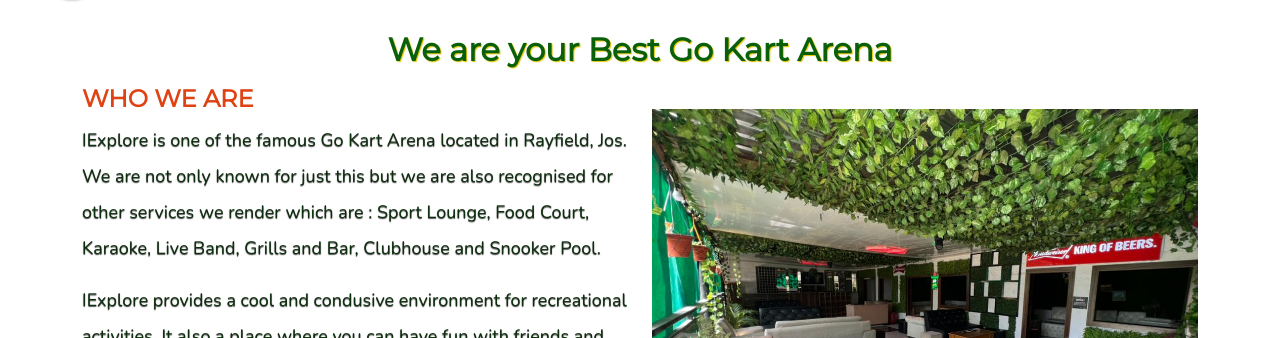
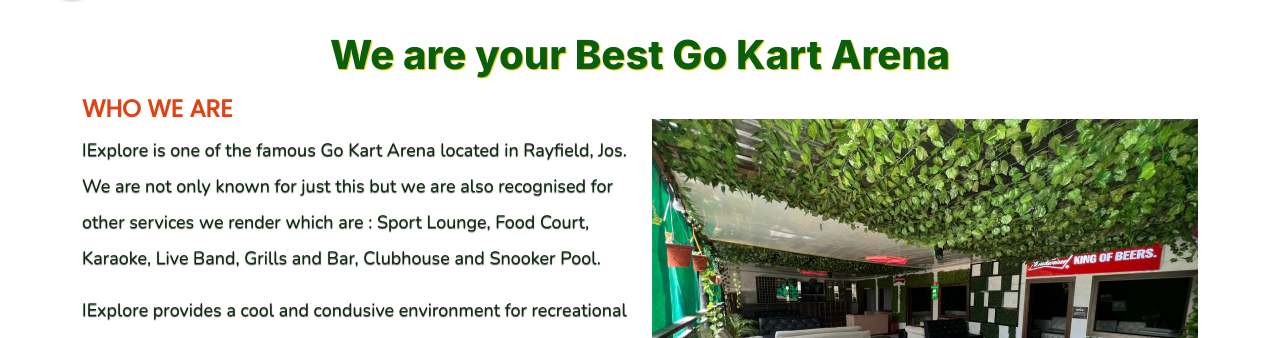
Before and after one commit to David-Orizu31/iexplore, a plain HTML site: page index.html in a window 1280 px wide. Shown: the part 762-1100 px from the top of the page. Drawn offline with nearby package versions, Linux system fonts and the light colour scheme.

Commit message:
made fonts bolder

```diff
--- a/css/styles.css
+++ b/css/styles.css
@@ -1,4 +1,4 @@
-@import url('https://fonts.googleapis.com/css2?family=Barlow:wght@300;400&family=Inter&family=Montserrat&family=Nunito:wght@300&family=Poppins:wght@300;400&family=Roboto&display=swap');
+@import url('https://fonts.googleapis.com/css2?family=Barlow:wght@300;400&family=Inter:wght@400;800&family=Montserrat&family=Nunito:wght@300&family=Poppins:wght@300;400&family=Roboto&display=swap');
 
 html, body {
     max-width: 100%;
@@ -109,7 +109,14 @@ body p {
 }
 
 .about-h2 {
-    text-shadow : -1px -1px 1px #fff, 1px 1px 1px rgb(230, 196, 3) ;
+    text-shadow : -1px -1px 1px #fff, 1px 1px 1px rgb(230, 196, 3);
+    font-family: 'Inter', 'san-serif';
+    font-weight: 800;
+}
+
+.about-h4 {
+    font-weight: bolder;
+    font-family: 'Poppins', 'san-serif';
 }
 
 .about-text {
--- a/index.html
+++ b/index.html
@@ -97,13 +97,13 @@
 
         <section class="mt-5">
           <div class="">
-            <h2 class="text-center text-green about-h2"><b>We are your Best Go Kart Arena</b></h2>
+            <h1 class="text-center text-green about-h2">We are your Best Go Kart Arena</h1>
           </div>
 
           <div class="row mt-3">
             <div class="col-lg-6">
               <div data-aos="fade-right" data-aos-duration="1500">
-              <h4 class="text-red text-uppercase"><b>Who we Are</b></h4>
+              <h4 class="text-red text-uppercase about-h4">Who we Are</h4>
               <p class="about-text">IExplore is one of the famous Go Kart Arena located in Rayfield, Jos. We are not only known for just this but we are also recognised for other services we render which are : Sport Lounge, Food Court, Karaoke, Live Band, Grills and Bar, Clubhouse and Snooker Pool.</p>
               <p class="about-text">IExplore provides a cool and condusive environment for recreational activities. It also a place where you can have fun with friends and families.</p>
               <a href="about.html" class="btn btn-learn mt-3 px-5 py-3">Learn More &rArr;</a>
```
Also changed, not shown: about.html (+2 -2 lines).
